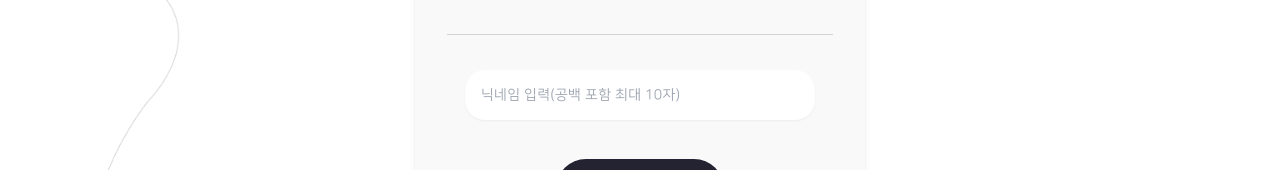
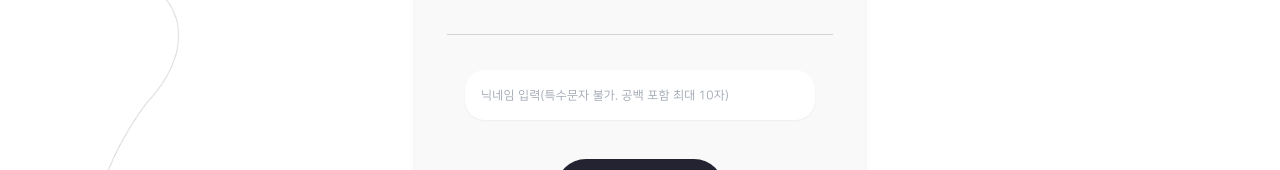
Before and after one commit to CAU-Metaverse/client, a React (Create React App) app: page /createnickname in a window 1280 px wide. Shown: the part 485-655 px from the top of the page. Built offline with nearby package versions, Linux system fonts and the light colour scheme.

Commit message:
닉네임 특수문자 입력방지

```diff
--- a/src/pages/CreateNickname.tsx
+++ b/src/pages/CreateNickname.tsx
@@ -27,8 +27,9 @@ const CreateNickname: FC = () => {
       "nicknameInput"
     ) as HTMLInputElement;
     const userInput = inputElement.value.trim();
+    const hasSpecialCharacters = /[!@#$%^&*(),.?":{}|<>;]/.test(userInput); // 특수 문자 방지
 
-    if (userInput.length >= 1) {
+    if (userInput.length >= 1 && !hasSpecialCharacters) {
       // 세션스토리지에 사용자 닉네임 저장
       sessionStorage.setItem("userNickname", inputValue);
       sessionStorage.setItem("userAvatar", avatarSelectRes);
@@ -73,10 +74,10 @@ const CreateNickname: FC = () => {
             </div>
             <div className="h-[80px] mb-3 flex flex-col justify-center items-center ">
               <input
-                className="text-gray bg-white font-medium text-sm w-[350px] h-[50px] p-2 pl-4 pr-4 tracking-wide rounded-[20px] shadow-sm"
+                className="text-gray bg-white font-medium text-xs w-[350px] h-[50px] p-2 pl-4 pr-4 tracking-wide rounded-[20px] shadow-sm"
                 type="text"
                 id="nicknameInput"
-                placeholder="닉네임 입력(공백 포함 최대 10자)"
+                placeholder="닉네임 입력(특수문자 불가. 공백 포함 최대 10자)"
                 value={inputValue}
                 onChange={handleInputChange}
                 maxLength={10}
```
